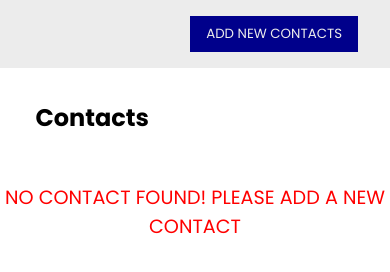
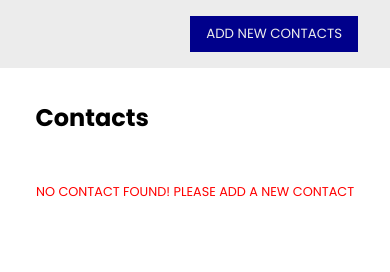
Before and after one commit to fayzullarakhmatullayev/contact_app_vanilla_js, a plain HTML site: page index.html in a window 390 px wide. Drawn offline with Linux system fonts and the light colour scheme.

Commit message:
app now mobile friendly

```diff
--- a/style.css
+++ b/style.css
@@ -191,4 +191,7 @@ nav {
   .modal-delete .modal-form h2 {
     font-size: 1.2rem;
   }
+  .empty {
+    font-size: 0.8rem;
+  }
 }
```
